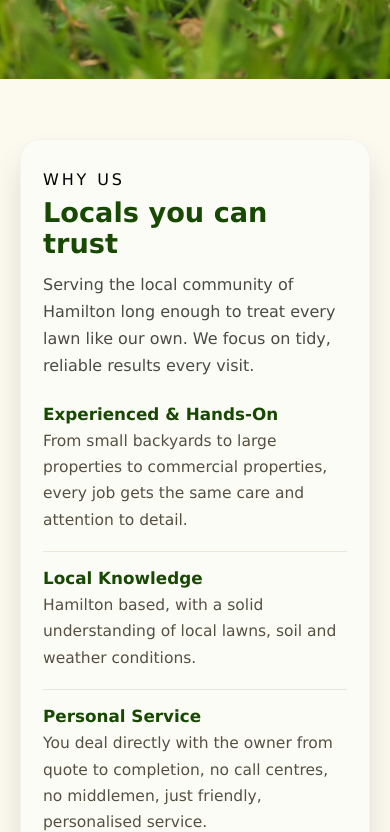
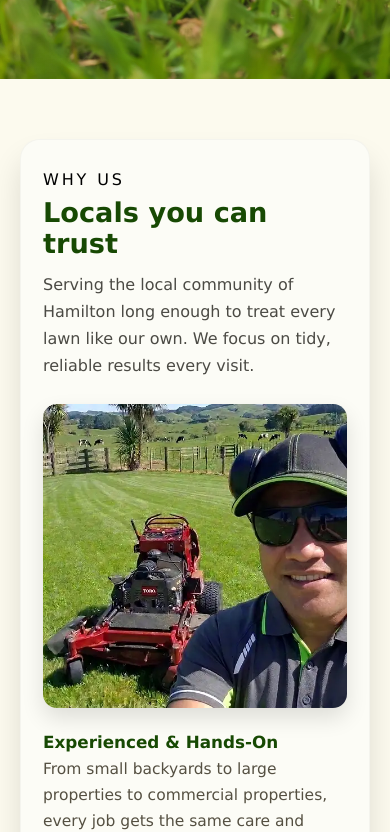
Before and after one commit to Bronx-web/Hamilton-Lawn-Mowing-v1-Final, a plain HTML site: page about.html in a window 390 px wide. Shown: the part 271-1103 px from the top of the page. Drawn offline with Linux system fonts and the light colour scheme; no server answers.

Commit message:
Add ride-on photo under the intro on the About page
Shows the team's own ride-on photo under "Locals you can trust" in the
first About card. Stacks full width on mobile.

Co-Authored-By: Claude Opus 5.5 <noreply@anthropic.com>

```diff
--- a/about.html
+++ b/about.html
@@ -201,6 +201,7 @@
                     <p class="why-intro">
                         Serving the local community of Hamilton long enough to treat every lawn like our own. We focus on tidy, reliable results every visit.
                     </p>
+                    <img class="why-photo" src="images/services/ride-on-mowing-large-lawn-hamilton-lawns.webp" alt="Hamilton Lawn Mowing ride-on mower on a freshly striped large lawn, with one of our team" width="540" height="540" loading="lazy" decoding="async">
                 </div>
 
                 <div class="why-right">
--- a/styles.css
+++ b/styles.css
@@ -2748,3 +2748,14 @@ input[type="file"]:focus {
     padding: 8px 10px;
   }
 }
+
+/* About page: ride-on photo under the "Locals you can trust" intro */
+.why-photo {
+  display: block;
+  width: 100%;
+  max-width: 420px;
+  height: auto;
+  margin-top: 24px;
+  border-radius: 14px;
+  box-shadow: 0 10px 22px rgba(0, 0, 0, 0.12);
+}
```
